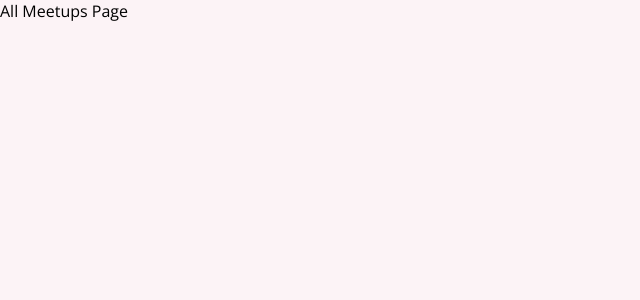
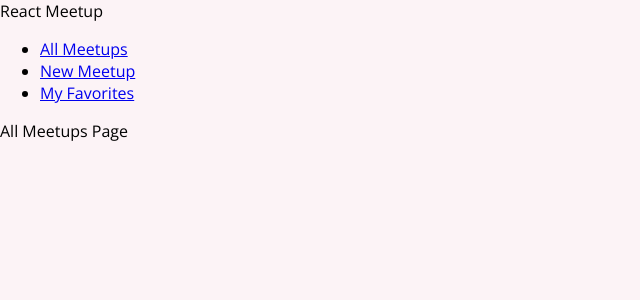
Before and after one commit to dangjogvara/react-refreshener, a React (Create React App) app: page / in a window 1280 px wide. Shown: the top 300 px of the page, without its empty margins (0-640 px from the left). Built offline with nearby package versions, Linux system fonts and the light colour scheme.

Commit message:
lesson 34

```diff
--- a/src/App.tsx
+++ b/src/App.tsx
@@ -1,4 +1,5 @@
 import { Route, Switch } from 'react-router-dom';
+import MainNavigation from './components/layout/MainNavigation';
 
 import AllMeetupsPage from './pages/AllMeetups';
 import FavoritesPage from './pages/Favorites';
@@ -7,6 +8,7 @@
 function App() {
   return (
     <div>
+      <MainNavigation />
       <Switch>
         <Route path="/" exact>
           <AllMeetupsPage />
--- /dev/null
+++ b/src/components/layout/MainNavigation.tsx
@@ -0,0 +1,24 @@
+import { Link } from 'react-router-dom';
+
+function MainNavigation() {
+  return (
+    <header>
+      <div>React Meetup</div>
+      <nav>
+        <ul>
+          <li>
+            <Link to="/">All Meetups</Link>
+          </li>
+          <li>
+            <Link to="/new-meetup">New Meetup</Link>
+          </li>
+          <li>
+            <Link to="/favorites">My Favorites</Link>
+          </li>
+        </ul>
+      </nav>
+    </header>
+  );
+}
+
+export default MainNavigation;
```
